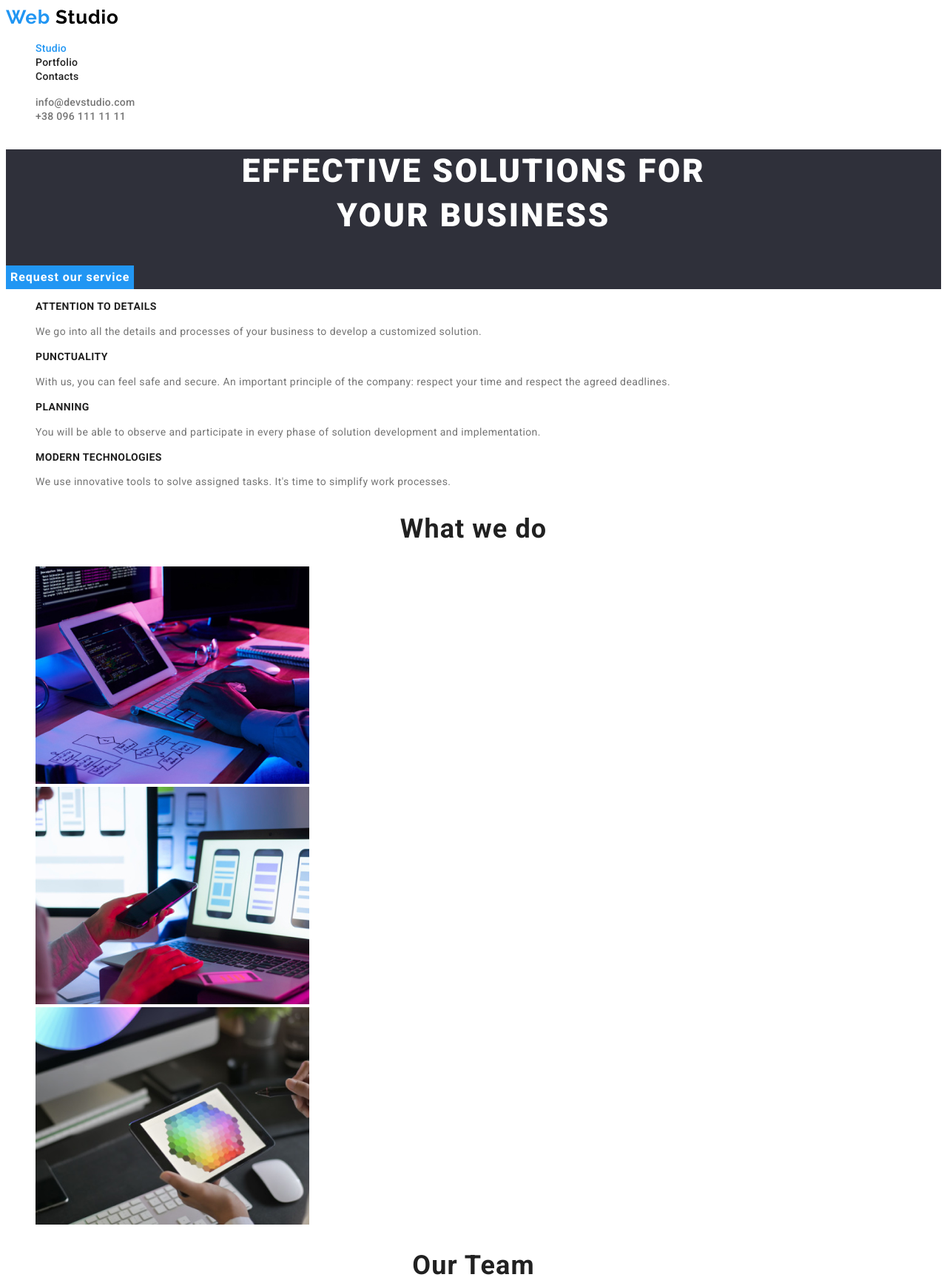
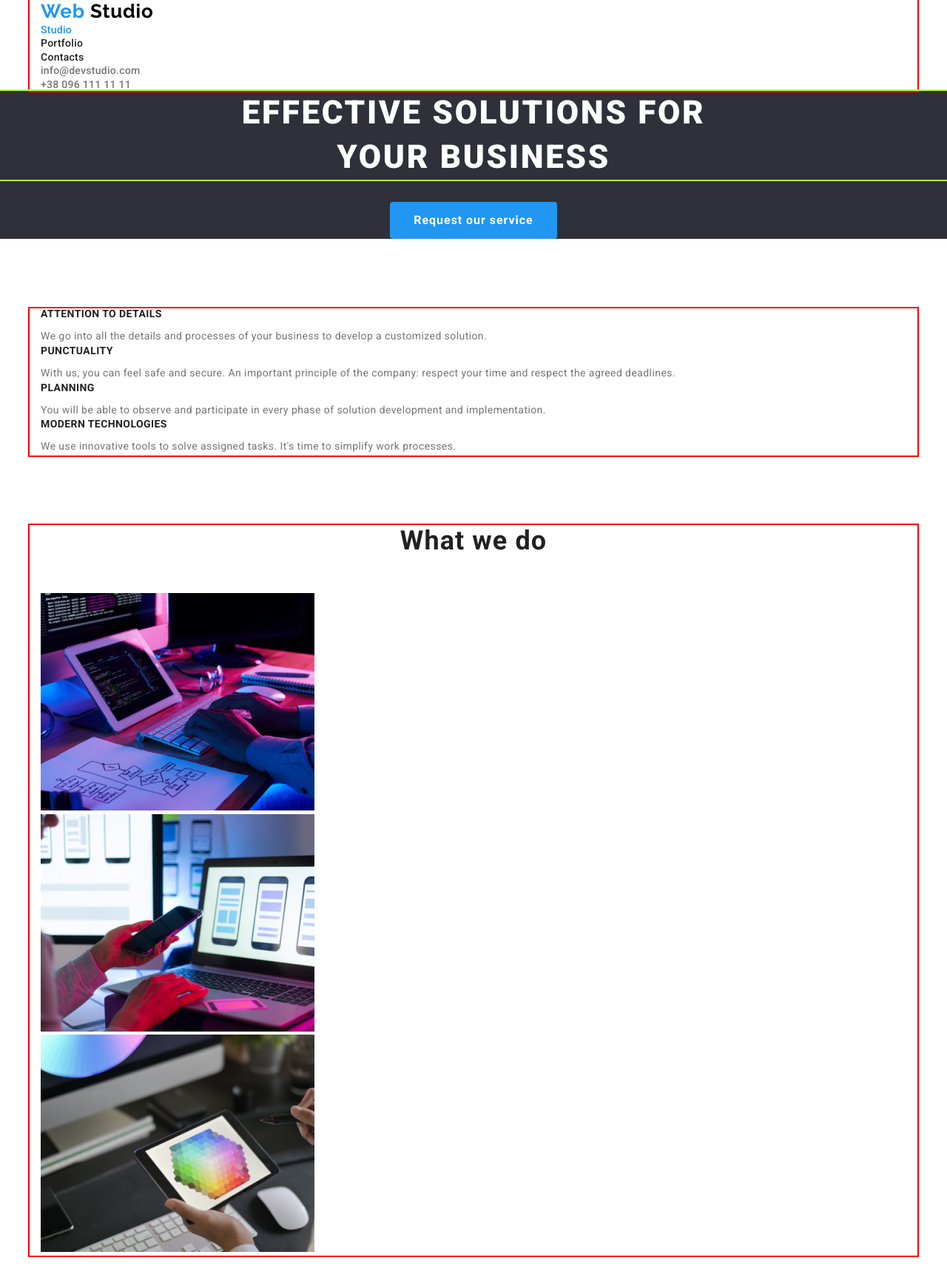
Before and after one commit to DimaMarkow/goit-markup-hw-02, a plain HTML site: page index.html in a window 1280 px wide. Shown: the top 1735 px of the page at 74% size. Drawn offline with nearby package versions, Linux system fonts and the light colour scheme.

Commit message:
Добавил Контейнеры и маржины

```diff
--- a/css/style.css
+++ b/css/style.css
@@ -11,17 +11,54 @@
 /* акцент #2196F3 */
 /* вторичный цвет фона #2F303A */
 
+p,
+h1,
+h2,
+h3,
+h4,
+h5,
+h6 {
+	margin: 0;
+}
+
+ul,
+ol {
+	margin: 0;
+	padding-left: 0;
+	list-style: none;
+}
+
+address {
+	font-style: normal;
+}
+
+a {
+	color: currentColor;
+}
+
+button {
+	cursor: pointer;
+}
+
 body {
 	background-color: var(--primary-bg-color);
 	color: var(--primary-text-color);
 	font-family: Roboto, sans-serif;
 }
 
-ul {
-	list-style: none;
-}
 .link {
 	text-decoration: none;
+}
+
+.container {
+	width: 100%;
+	max-width: 1200px;
+	/* width: 1200px; */
+	margin-left: auto;
+	margin-right: auto;
+	padding-left: 15px;
+	padding-right: 15px;
+	outline: 2px solid red;
 }
 
 .visually-hidden {
@@ -85,15 +122,20 @@ ul {
 
 /* Hero */
 
+.hero {
+	text-align: center;
+}
+
 .hero-title {
 	color: var(--primary-bg-color);
+	outline: 2px solid greenyellow;
 	font-style: normal;
 	font-weight: 900;
 	font-size: 44px;
 	line-height: 1.36;
-	text-align: center;
 	letter-spacing: 0.06em;
 	text-transform: uppercase;
+	margin-bottom: 30px;
 }
 
 .darkbgr {
@@ -101,16 +143,21 @@ ul {
 }
 
 .hero-button {
+	display: inline-block;
+	border: none;
+	border-radius: 4px;
+	padding: 10px 32px;
+	min-width: 200px;
+
 	color: var(--primary-bg-color);
 	background-color: var(--accent);
+
 	font-weight: 700;
 	font-size: 16px;
 	line-height: 1.89;
 	align-items: center;
-	text-align: center;
 	letter-spacing: 0.06em;
 	font-family: inherit;
-	border: none;
 }
 
 .hero-button:hover,
@@ -129,6 +176,15 @@ ul {
 	color: var(--accent);
 } */
 
+.section {
+	padding-top: 94px;
+	padding-bottom: 94px;
+}
+
+.section-no-padding {
+	padding-bottom: 94px;
+}
+
 /* sections title */
 .benefits-section .title,
 .work-section .title,
@@ -140,6 +196,7 @@ ul {
 	line-height: 1.17;
 	text-align: center;
 	letter-spacing: 0.03em;
+	margin-bottom: 50px;
 }
 
 /* benefits-section */
@@ -152,6 +209,7 @@ ul {
 	line-height: 1.14;
 	letter-spacing: 0.03em;
 	text-transform: uppercase;
+	margin-bottom: 10px;
 }
 
 .benefits-section-text {
@@ -161,7 +219,13 @@ ul {
 	letter-spacing: 0.03em;
 }
 
+/* work-section */
+
 /* team-section */
+
+.team-image {
+	margin-bottom: 20px;
+}
 
 .team-section .sub-title {
 	color: var(--title-text-color);
@@ -171,6 +235,7 @@ ul {
 	line-height: 1.19;
 	text-align: center;
 	letter-spacing: 0.03em;
+	margin-bottom: 10px;
 }
 
 .team-section-text {
@@ -181,6 +246,9 @@ ul {
 }
 
 /* address */
+.footer {
+	padding: 60px 0px;
+}
 
 /* Site-logo */
 .footer-logo {
@@ -190,6 +258,8 @@ ul {
 	font-size: 26px;
 	line-height: 1.19;
 	letter-spacing: 0.03em;
+	display: inline-block;
+	margin-bottom: 20px;
 }
 
 .footer-logo span {
@@ -215,7 +285,6 @@ ul {
 	font-size: 14px;
 	line-height: 1.71;
 	letter-spacing: 0.03em;
-	font-style: normal;
 }
 
 .address-link:hover,
--- a/index.html
+++ b/index.html
@@ -11,10 +11,19 @@
 			href="https://fonts.googleapis.com/css2?family=Raleway:wght@700&family=Roboto:wght@400;500;700;900&display=swap"
 			rel="stylesheet"
 		/>
+		<link
+			rel="stylesheet"
+			href="https://cdnjs.cloudflare.com/ajax/libs/modern-normalize/1.1.0/modern-normalize.min.css"
+			integrity="sha512-wpPYUAdjBVSE4KJnH1VR1HeZfpl1ub8YT/NKx4PuQ5NmX2tKuGu6U/JRp5y+Y8XG2tV+wKQpNHVUX03MfMFn9Q=="
+			crossorigin="anonymous"
+			referrerpolicy="no-referrer"
+		/>
+
 		<link rel="stylesheet" href="./css/style.css" />
 	</head>
 	<body class="page">
 		<header class="page-header">
+			<div class="container">
 				<nav>
 					<a href="./" class="page-header-logo link">
 						Web
@@ -30,6 +39,7 @@
 					<li><a href="mailto:info@devstudio.com" class="auth-nav-link link">info@devstudio.com</a></li>
 					<li><a href="tel:+380961111111" class="auth-nav-link link">+38 096 111 11 11</a></li>
 				</ul>
+			</div>
 		</header>
 		<main>
 			<section class="hero darkbgr">
@@ -40,8 +50,9 @@
 				</h1>
 				<button type="button" class="hero-button">Request our service</button>
 			</section>
-			<section class="benefits-section">
+			<section class="benefits-section section">
 				<h2 class="visually-hidden title">Преимущества - потом сделаю невидимым</h2>
+				<div class="container">
 					<ul class="benefits-list">
 						<li>
 							<h3 class="sub-title">ATTENTION TO DETAILS</h3>
@@ -69,8 +80,10 @@
 							</p>
 						</li>
 					</ul>
+				</div>
 			</section>
-			<section class="work-section">
+			<section class="work-section section-no-padding">
+				<div class="container">
 					<h2 class="title">What we do</h2>
 					<ul>
 						<li>
@@ -83,36 +96,39 @@
 							<img src="./image/box-3.png" alt="ipad in hand" width="370" height="294" />
 						</li>
 					</ul>
+				</div>
 			</section>
-			<section class="team-section">
+			<section class="team-section section">
+				<div class="container">
 					<h2 class="title">Our Team</h2>
-
 					<ul>
 						<li>
-						<img src="./image/team01.jpg" alt="Product Designer" width="270" height="260" />
+							<img src="./image/team01.jpg" alt="Product Designer" width="270" height="260" class="team-image" />
 							<h3 class="sub-title">Игорь Демьяненко</h3>
 							<p class="team-section-text">Product Designer</p>
 						</li>
 						<li>
-						<img src="./image/team02.jpg" alt="Frontend Developer" width="270" height="260" />
+							<img src="./image/team02.jpg" alt="Frontend Developer" width="270" height="260" class="team-image" />
 							<h3 class="sub-title">Ольга Репина</h3>
 							<p class="team-section-text">Frontend Developer</p>
 						</li>
 						<li>
-						<img src="./image/team03.jpg" alt="Marketing" width="270" height="260" />
+							<img src="./image/team03.jpg" alt="Marketing" width="270" height="260" class="team-image" />
 							<h3 class="sub-title">Николай Тарасов</h3>
 							<p class="team-section-text">Marketing</p>
 						</li>
 						<li>
-						<img src="./image/team04.jpg" alt="UI Designer" width="270" height="260" />
+							<img src="./image/team04.jpg" alt="UI Designer" width="270" height="260" class="team-image" />
 							<h3 class="sub-title">Михаил Ермаков</h3>
 							<p class="team-section-text">UI Designer</p>
 						</li>
 					</ul>
+				</div>
 			</section>
 		</main>
 
-		<footer class="darkbgr">
+		<footer class="footer darkbgr">
+			<div class="container">
 				<a href="./" class="footer-logo link">
 					Web
 					<span>Studio</span>
@@ -129,6 +145,7 @@
 						<li><a href="tel:+12127724150" class="address-link link">+1 212-772-4150</a></li>
 					</ul>
 				</address>
+			</div>
 		</footer>
 	</body>
 </html>
```
Lines whose indentation alone changed are shown as unchanged.
